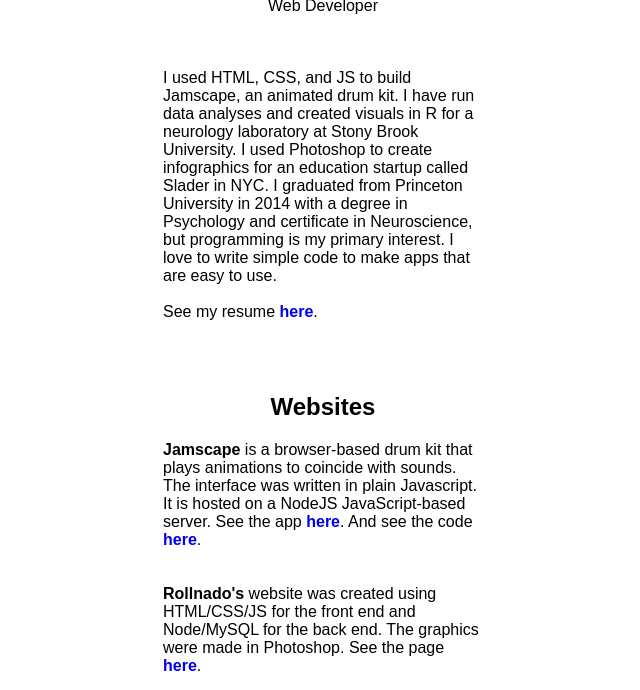
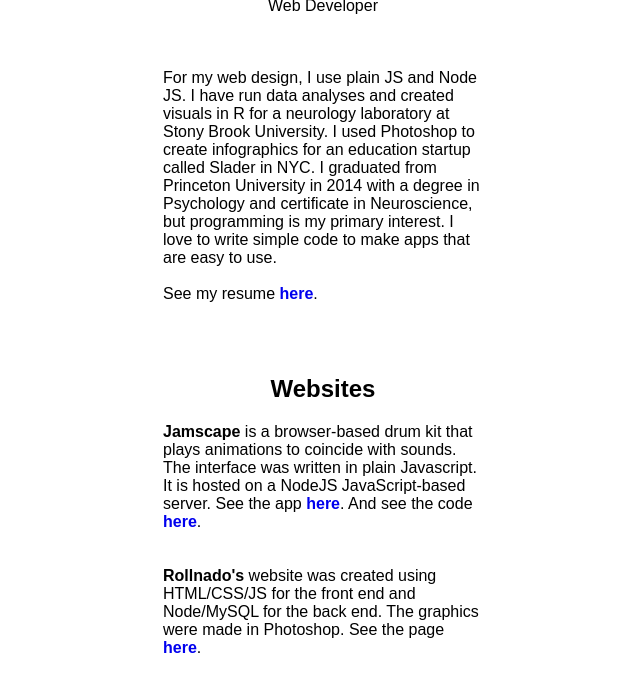
Before and after one commit to paysepar/paysepar.github.io, a plain HTML site: page index.html in a window 1280 px wide. Shown: the part 93-783 px from the top of the page, without its empty margins (317-957 px from the left). Drawn offline with Linux system fonts and the light colour scheme.

Commit message:
Update index.html

```diff
--- a/index.html
+++ b/index.html
@@ -55,7 +55,7 @@ Portfolio page for Payam Paysepar. Last updated 10/11/15
 <body>
     <h1 id="payampaysepar">Payam Paysepar</h1>
     <p id="webdeveloper">Web Developer</p>
-    <p id="biography"><br><br><br>I used HTML, CSS, and JS to build Jamscape, an animated drum kit. I have run data analyses and created visuals in R for a neurology laboratory at Stony Brook University. I used Photoshop to create infographics for an education startup called Slader in NYC. I graduated from Princeton University in 2014 with a degree in Psychology and certificate in Neuroscience, but programming is my primary interest. I love to write simple code to make apps that are easy to use.<br><br>See my resume <a target="_blank" href="/PayamPaysepar_Resume.pdf">here</a>. </p>
+    <p id="biography"><br><br><br>For my web design, I use plain JS and Node JS. I have run data analyses and created visuals in R for a neurology laboratory at Stony Brook University. I used Photoshop to create infographics for an education startup called Slader in NYC. I graduated from Princeton University in 2014 with a degree in Psychology and certificate in Neuroscience, but programming is my primary interest. I love to write simple code to make apps that are easy to use.<br><br>See my resume <a target="_blank" href="/PayamPaysepar_Resume.pdf">here</a>. </p>
 <h2>Websites</h2>
 <p> <strong>Jamscape</strong> is a browser-based drum kit that plays animations to coincide with sounds. The interface was written in plain Javascript. It is hosted on a NodeJS JavaScript-based server. See the app <a href="http://jamscape-beyondas.rhcloud.com/" target="_blank">here</a>. And see the code <a href="https://github.com/paysepar/jamscape-git" target="_blank">here</a>.</p>
 <br><br>
```
